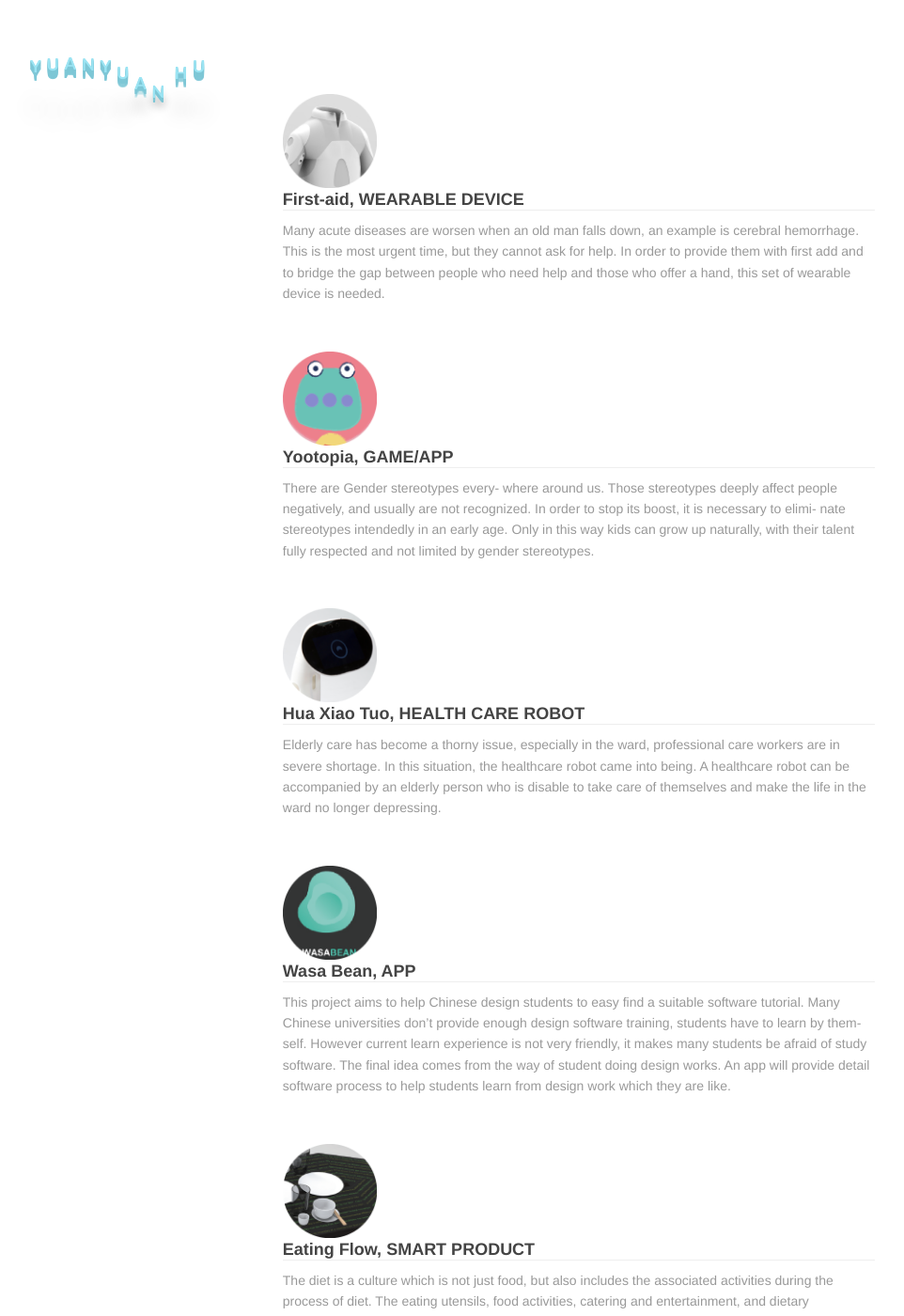
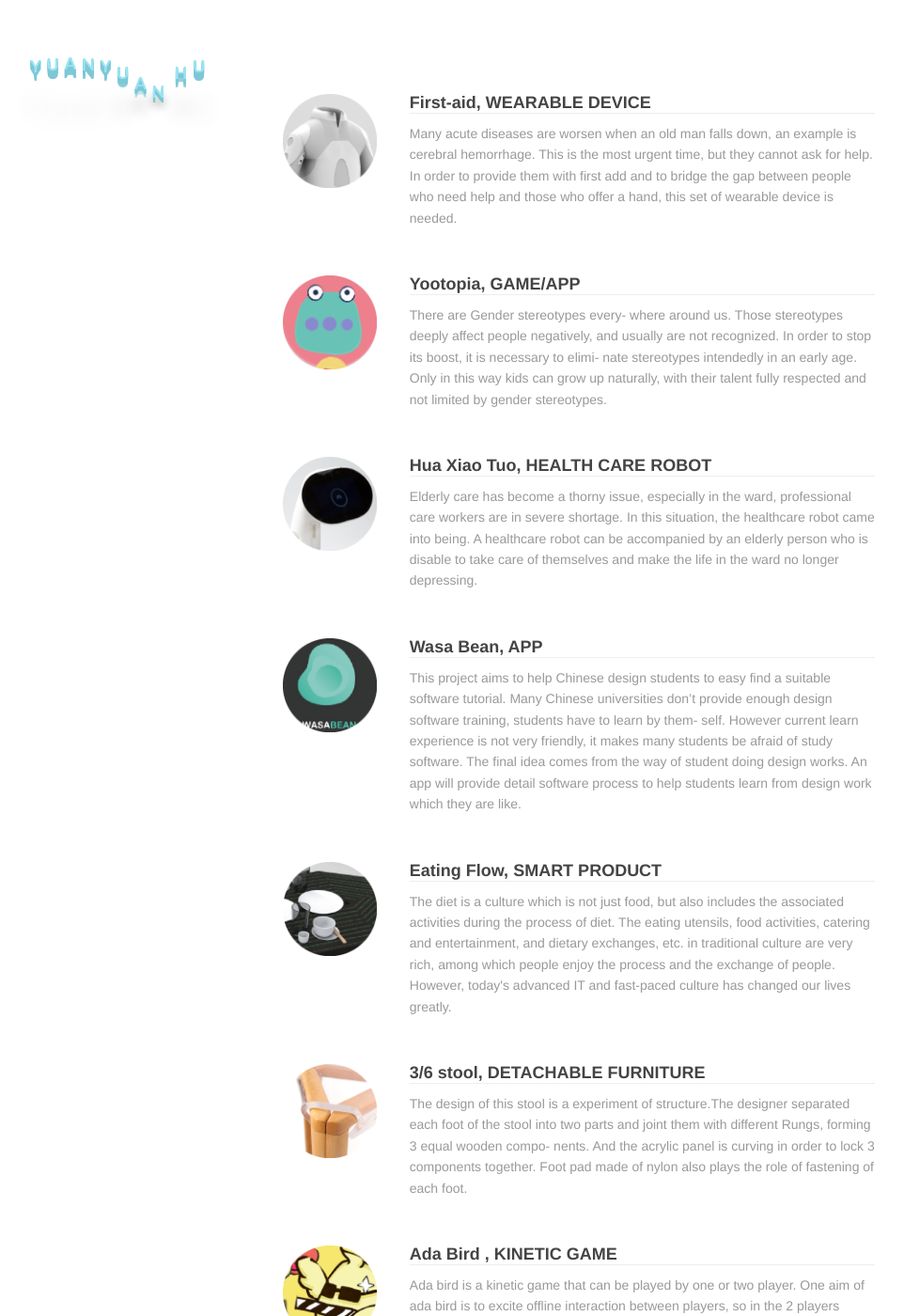
Before and after one commit to yuanyuanhu96/Potfolio-Archive, a Jekyll site: the page built from index.md, in a window 1280 px wide and 1400 px high. Shown: the whole window at 94% size, without its empty margins (78-1040 px from the left). Built offline with Jekyll 4.4.1, drawn with Linux system fonts in a browser that asks for light colours.

Commit message:
Update style.css

```diff
--- a/_includes/style.css
+++ b/_includes/style.css
@@ -324,6 +324,25 @@ h1 span:nth-child(11) {
 .index-wrapper .artical-list li {
   margin-bottom: 50px;
 }
+
+
+
+   .project-icon{
+   width: 100px;
+   height: 100px;
+   border:0px solid #ccc;
+   float: left;
+   box-sizing: border-box;
+  }
+   .project-text{
+   margin-left: 135px;
+   //margin-top: 50px;
+
+  }
+
+
+
+
 .index-wrapper .title {
   display: block;
   font-size: 18px;
@@ -351,8 +370,27 @@ h1 span:nth-child(11) {
   line-height: 1.6;
 font-weight: lighter;
 }
+
+
+  .Foot {
+  height: 170px;
+  float: left;
+  //background: linear-gradient( #8CC5DF, #A7DAF1); /* 标准的语法 */
+  background-color: #B1D3E2;
+  min-width: 100%;
+  text-align: center;
+  color: #FFFFFF;
+  padding-top: 40px;
+  font-weight: lighter;
+  margin-top: 10px;
+
+}
+
+
+
+
 .body-post {
-  background: #f5f5f5;
+  background: #ffffff;
 }
 @media screen and (max-width: 767px) {
   .body-post {
```
